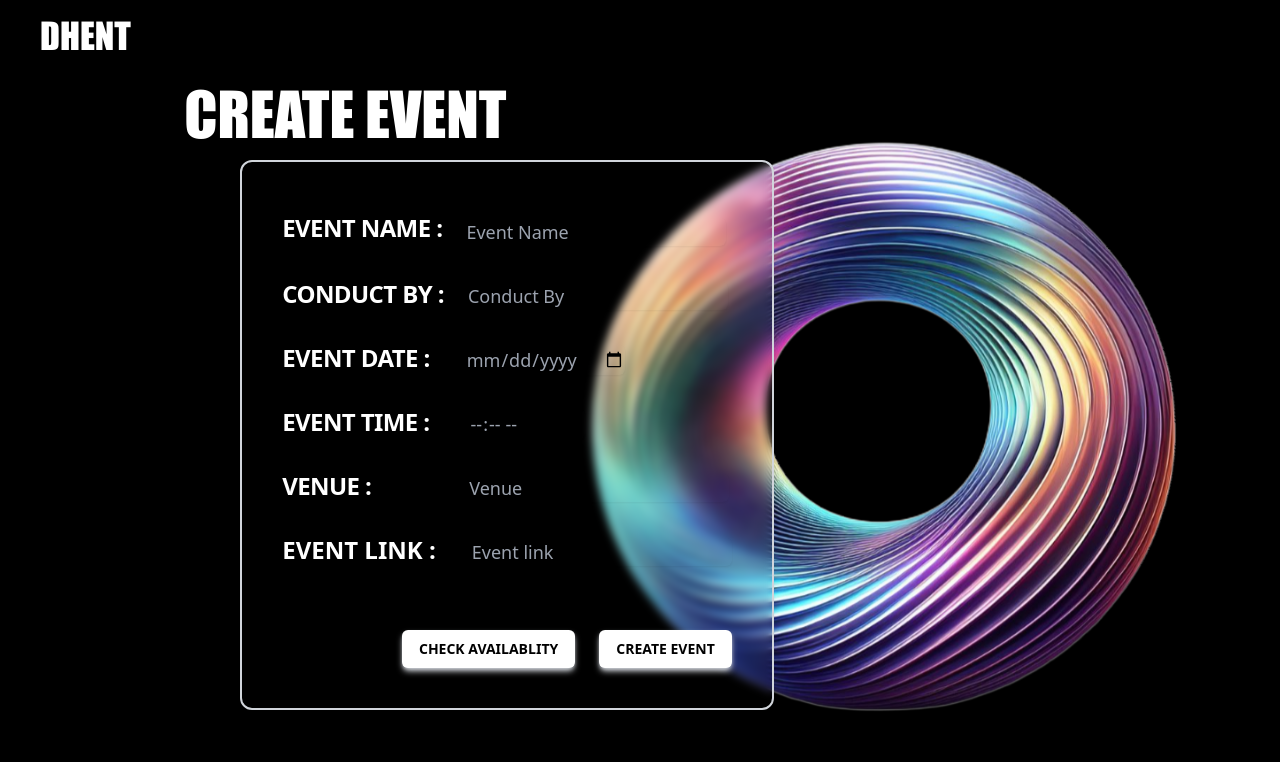
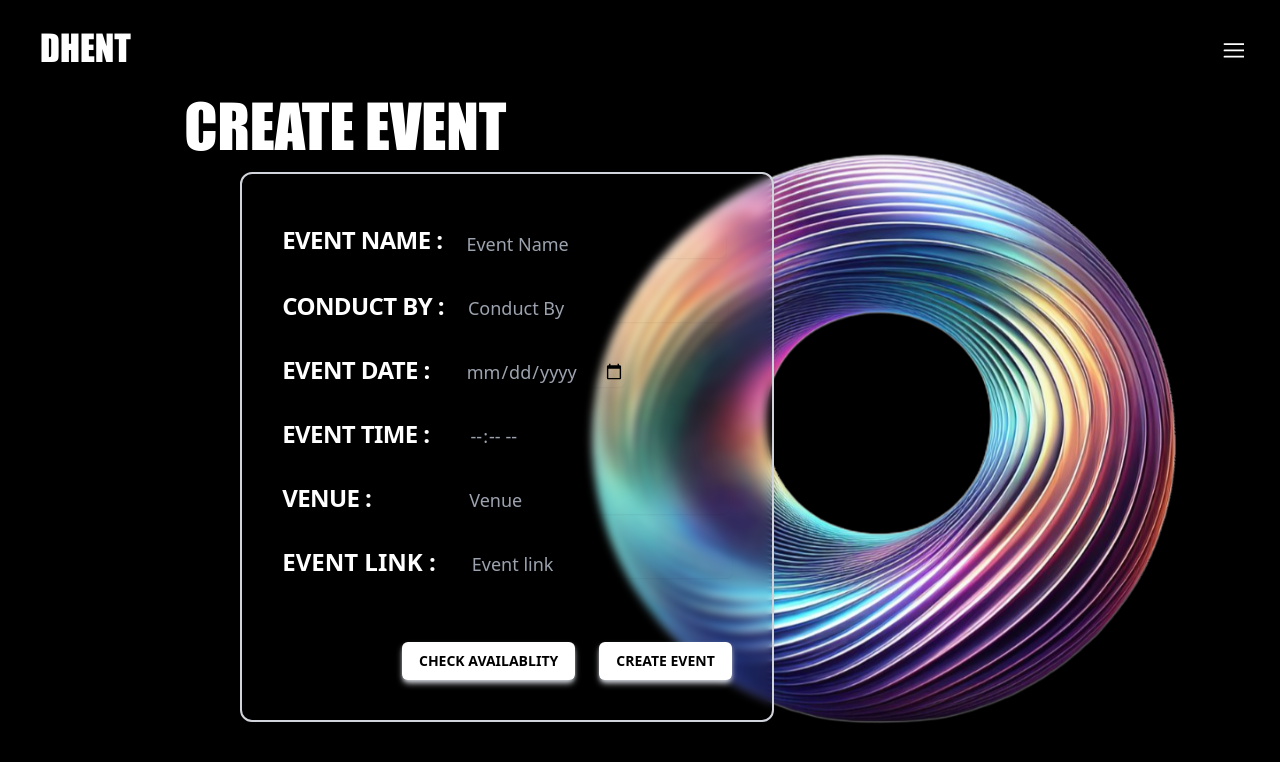
Before and after one commit to HarishKanna-05/Event-management, a React (Vite) app in the folder DBMS pro/luma/: page /create in a window 1280 px wide. Shown: the top 762 px of the page. Built offline with nearby package versions, Linux system fonts and the light colour scheme.

Commit message:
update:svg

```diff
--- a/DBMS pro/luma/src/components/CreateEvent.jsx
+++ b/DBMS pro/luma/src/components/CreateEvent.jsx
@@ -1,13 +1,13 @@
 import React from "react";
-// import Header from "./Header";
+import Header from "./Header";
 
 const CreateEvent = () => {
   return (
     <>
-      {/* <Header /> */}
-      <div className="m-2 ">
+      <Header />
+      {/* <div className="m-2 ">
         <h1 className="text-white text-4xl font-impact ml-3 p-5 pt-2">DHENT</h1>
-      </div>
+      </div> */}
       <div className="flex justify-center">
         <div className="ml-36">
           <div className="text-white z-10 text-6xl font-impact">
--- a/DBMS pro/luma/src/components/ExploreEvent.jsx
+++ b/DBMS pro/luma/src/components/ExploreEvent.jsx
@@ -1,5 +1,6 @@
 import React from "react";
 import { Link } from "react-router-dom";
+import Header from "./Header";
 
 const clubs = [
   {
@@ -64,9 +65,10 @@ const ExploreEvent = () => {
   // const num = 5;
   return (
     <div className="text-white">
-      <div className=" m-2 ">
+      {/* <div className=" m-2 ">
         <h1 className="text-white text-4xl font-impact ml-3 p-5">DHENT</h1>
-      </div>
+      </div> */}
+      <Header />
       <div className=" px-28 md:px-48">
         <h1 className="text-6xl font-impact pb-12">EXPLORE EVENTS</h1>
         <h1 className="text-4xl font-impact pt-4">THIS WEEK</h1>
--- a/DBMS pro/luma/src/components/Header.jsx
+++ b/DBMS pro/luma/src/components/Header.jsx
@@ -1,17 +1,17 @@
 import React, { useState } from "react";
-import { Link } from "react-router-dom";
 const Header = () => {
   const [isSignIn, setIsSignIn] = useState(false);
   const handleMenu = () => {
     setIsSignIn(!isSignIn);
   };
+  const [menu, setMenu] = useState(false);
   return (
     <div className="flex">
       <div className="flex-1 m-2 ">
         <h1 className="text-white text-4xl font-impact ml-3 p-5">DHENT</h1>
       </div>
       <div className="p-6 m-3">
-        <nav>
+        {/* <nav>
           <Link className="font-extrabold text-lg  btn-grad bg-gradient-to-r from-gray-300  to-gray-500 hover:from-gray-700 hover:to-gray-500 hover:text-white transition duration-500 ease-in-out transform hover:-translate-y-1 hover:scale-110 py-3 px-5 uppercase  rounded-xl shadow-md">
             {isSignIn ? (
               <button onClick={handleMenu}>SIGN IN</button>
@@ -19,8 +19,44 @@ const Header = () => {
               <button onClick={handleMenu}>SIGN OUT</button>
             )}
           </Link>
-        </nav>
+        </nav> */}
+        <svg
+          xmlns="http://www.w3.org/2000/svg"
+          fill="none"
+          viewBox="0 0 20 20"
+          strokeWidth={1.5}
+          stroke="currentColor"
+          className="w-6 h-6 text-white text-3xl"
+          onClick={() => setMenu(!menu)}
+        >
+          <path
+            strokeLinecap="round"
+            strokeLinejoin="round"
+            d="M3.75 6.75h16.5M3.75 12h16.5m-16.5 5.25h16.5"
+          />
+        </svg>
       </div>
+      {menu && (
+        <div className="absolute top-16 right-10  border-2 mt-6 p-4  rounded-lg shadow-lg">
+          <ul className="">
+            <li className="p-4 main">
+              <a href="/" className="text-white ">
+                Home
+              </a>
+            </li>
+            <li className="p-4 main">
+              <a href="/Create" className="text-white">
+                Create Event
+              </a>
+            </li>
+            <li className="p-4 main">
+              <a href="/Explore" className="text-white">
+                Explore Event
+              </a>
+            </li>
+          </ul>
+        </div>
+      )}
     </div>
   );
 };
--- a/DBMS pro/luma/src/index.css
+++ b/DBMS pro/luma/src/index.css
@@ -4,6 +4,9 @@
 @tailwind utilities;
 *{
   background-color: black;
+}
+.main{
+  @apply transform transition-transform duration-200 ease-out hover:scale-110 hover:ease-in-out;
 }
 /* :root {
   font-family: Inter, system-ui, Avenir, Helvetica, Arial, sans-serif;
```
